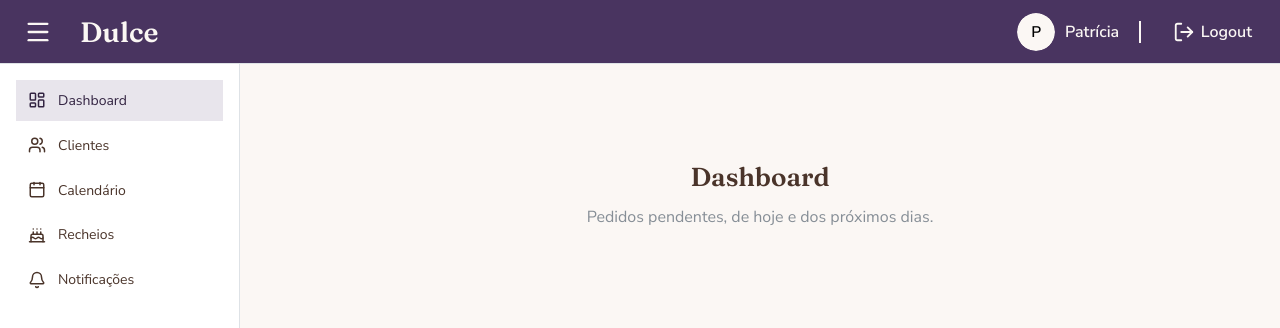
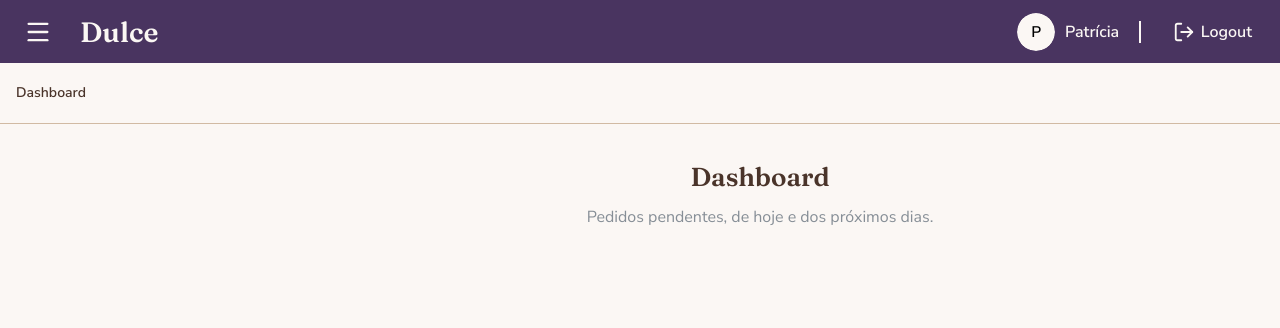
Before and after one commit to patricia-diasr/dulce-app, a React (Vite) app: page /admin in a window 1280 px wide. Shown: the top 328 px of the page. Built offline with nearby package versions, Linux system fonts and the light colour scheme.

Commit message:
feat: adiciona breadcrumbs  aos layout

```diff
--- a/src/shared/components/Layout/AdminLayout.tsx
+++ b/src/shared/components/Layout/AdminLayout.tsx
@@ -3,6 +3,8 @@ import { Link, Outlet, useLocation } from 'react-router-dom';
 import { LayoutDashboard, Users, Calendar, Cake, Bell } from 'lucide-react';
 import { PortalHeader } from '@/shared/components/Layout/PortalHeader';
 import { MAX_CONTENT_WIDTH } from '@/theme/layout';
+import { Breadcrumbs } from './Breadcrumbs';
+import { useAdminBreadcrumbs } from '@/shared/hooks/useBreadcrumbs';
 
 const NAV_ITEMS = [
   { to: '/admin', label: 'Dashboard', icon: LayoutDashboard },
@@ -14,6 +16,7 @@ const NAV_ITEMS = [
 
 export function AdminLayout() {
   const location = useLocation();
+  const breadcrumbs = useAdminBreadcrumbs();
 
   return (
     <AppShell
@@ -23,8 +26,9 @@ export function AdminLayout() {
     >
       <AppShell.Header>
         <PortalHeader userName="Patrícia" showMenuButton onMenuClick={() => {}} />
+        <Breadcrumbs items={breadcrumbs} />
       </AppShell.Header>
-      <AppShell.Navbar p="md">
+      <AppShell.Navbar p="md" display="none">
         <Stack gap={4}>
           {NAV_ITEMS.map(({ to, label, icon: Icon }) => (
             <NavLink
--- /dev/null
+++ b/src/shared/components/Layout/Breadcrumbs.tsx
@@ -0,0 +1,59 @@
+import { Group, Text } from '@mantine/core';
+import { ChevronRight } from 'lucide-react';
+import { Link } from 'react-router-dom';
+import { caramelBorder, creamBackground } from '@/theme/colors';
+import { MAX_HEADER_WIDTH } from '@/theme/layout';
+
+export interface BreadcrumbItem {
+  label: string;
+  href?: string;
+}
+
+interface BreadcrumbsProps {
+  items: BreadcrumbItem[];
+}
+
+export function Breadcrumbs({ items }: BreadcrumbsProps) {
+  return (
+    <div
+      style={{
+        backgroundColor: creamBackground,
+        borderBottom: `1px solid ${caramelBorder}`,
+      }}
+    >
+      <Group h={60} px="md" gap={8} wrap="nowrap" maw={MAX_HEADER_WIDTH} mx="auto">
+        {items.map((item, index) => {
+          const isLast = index === items.length - 1;
+
+          return (
+            <Group key={`${item.label}-${index}`} gap={8} wrap="nowrap" align="center">
+              {index > 0 && <ChevronRight size={16} color={caramelBorder} aria-hidden />}
+
+              {isLast ? (
+                <Text size="sm" fw={800}>
+                  {item.label}
+                </Text>
+              ) : item.href ? (
+                <Text
+                  component={Link}
+                  to={item.href}
+                  size="sm"
+                  fw={900}
+
+                  c="plum.6"
+                  style={{ textDecoration: 'none' }}
+                >
+                  {item.label}
+                </Text>
+              ) : (
+                <Text size="sm" fw={900} c="plum.8">
+                  {item.label}
+                </Text>
+              )}
+            </Group>
+          );
+        })}
+      </Group>
+    </div>
+  );
+}
--- a/src/shared/components/Layout/ClientLayout.tsx
+++ b/src/shared/components/Layout/ClientLayout.tsx
@@ -2,12 +2,17 @@ import { AppShell, Box } from '@mantine/core';
 import { Outlet } from 'react-router-dom';
 import { PortalHeader } from '@/shared/components/Layout/PortalHeader';
 import { MAX_CONTENT_WIDTH } from '@/theme/layout';
+import { Breadcrumbs } from './Breadcrumbs';
+import { useClientBreadcrumbs } from '@/shared/hooks/useBreadcrumbs';
 
 export function ClientLayout() {
+  const breadcrumbs = useClientBreadcrumbs();
+
   return (
     <AppShell header={{ height: 64 }} padding="md">
       <AppShell.Header>
         <PortalHeader userName="Patrícia" />
+        <Breadcrumbs items={breadcrumbs} />
       </AppShell.Header>
       <AppShell.Main>
         <Box maw={MAX_CONTENT_WIDTH} mx="auto">
--- /dev/null
+++ b/src/shared/hooks/useBreadcrumbs.ts
@@ -0,0 +1,58 @@
+import { matchPath, useLocation } from 'react-router-dom';
+import type { BreadcrumbItem } from '@/shared/components/Layout/Breadcrumbs';
+
+interface BreadcrumbRoute {
+  pattern: string;
+  label: string;
+}
+
+const CLIENT_BREADCRUMB_ROUTES: BreadcrumbRoute[] = [
+  { pattern: '/', label: 'Meus pedidos' },
+  { pattern: '/pedidos/novo', label: 'Novo pedido' },
+  { pattern: '/pedidos/novo/carrinho', label: 'Carrinho' },
+  { pattern: '/pedidos/novo/resumo', label: 'Resumo do pedido' },
+  { pattern: '/pedidos/:orderId', label: 'Detalhe do pedido' },
+];
+
+const ADMIN_BREADCRUMB_ROUTES: BreadcrumbRoute[] = [
+  { pattern: '/admin', label: 'Dashboard' },
+  { pattern: '/admin/pedidos/novo', label: 'Novo pedido' },
+  { pattern: '/admin/pedidos/:orderId', label: 'Detalhe do pedido' },
+  { pattern: '/admin/pedidos/:orderId/editar', label: 'Editar pedido' },
+  { pattern: '/admin/clientes', label: 'Clientes' },
+  { pattern: '/admin/clientes/:customerId', label: 'Detalhe do cliente' },
+  { pattern: '/admin/calendario', label: 'Calendário' },
+  { pattern: '/admin/calendario/dias/:date', label: 'Pedidos do dia' },
+  { pattern: '/admin/calendario/bloqueios/novo', label: 'Criar bloqueio' },
+  { pattern: '/admin/calendario/bloqueios/:blockId', label: 'Editar bloqueio' },
+  { pattern: '/admin/recheios', label: 'Recheios' },
+  { pattern: '/admin/recheios/novo', label: 'Cadastrar recheio' },
+  { pattern: '/admin/recheios/:flavorId', label: 'Editar recheio' },
+  { pattern: '/admin/notificacoes', label: 'Notificações' },
+  { pattern: '/admin/notificacoes/:typeId', label: 'Editor de notificação' },
+];
+
+function buildTrail(pathname: string, routes: BreadcrumbRoute[]): BreadcrumbItem[] {
+  const segments = pathname.split('/').filter(Boolean);
+  const trail: BreadcrumbItem[] = [];
+
+  for (let i = 0; i <= segments.length; i += 1) {
+    const path = i === 0 ? '/' : `/${segments.slice(0, i).join('/')}`;
+    const route = routes.find((r) => matchPath({ path: r.pattern, end: true }, path));
+    if (route) {
+      trail.push({ label: route.label, href: path });
+    }
+  }
+
+  return trail;
+}
+
+export function useClientBreadcrumbs(): BreadcrumbItem[] {
+  const { pathname } = useLocation();
+  return buildTrail(pathname, CLIENT_BREADCRUMB_ROUTES);
+}
+
+export function useAdminBreadcrumbs(): BreadcrumbItem[] {
+  const { pathname } = useLocation();
+  return buildTrail(pathname, ADMIN_BREADCRUMB_ROUTES);
+}
--- a/src/theme/colors.ts
+++ b/src/theme/colors.ts
@@ -105,6 +105,7 @@ export const canceled: MantineColorsTuple = [
 ];
 
 export const creamBackground = '#FBF7F4';
+export const caramelBorder = '#D1BAA3';
 
 export const orderStatusColor = {
   PENDENTE: 'pending',
```
